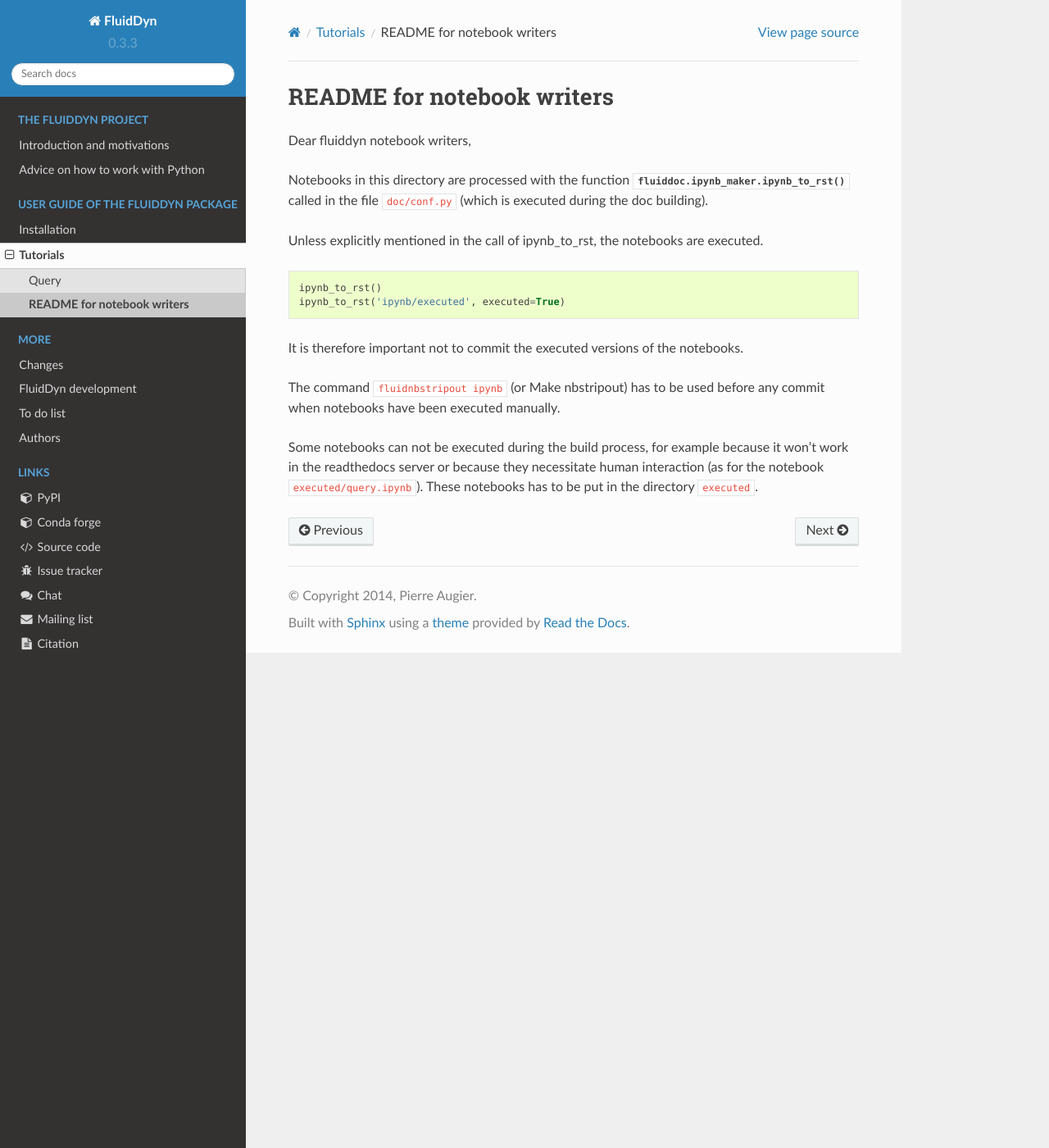
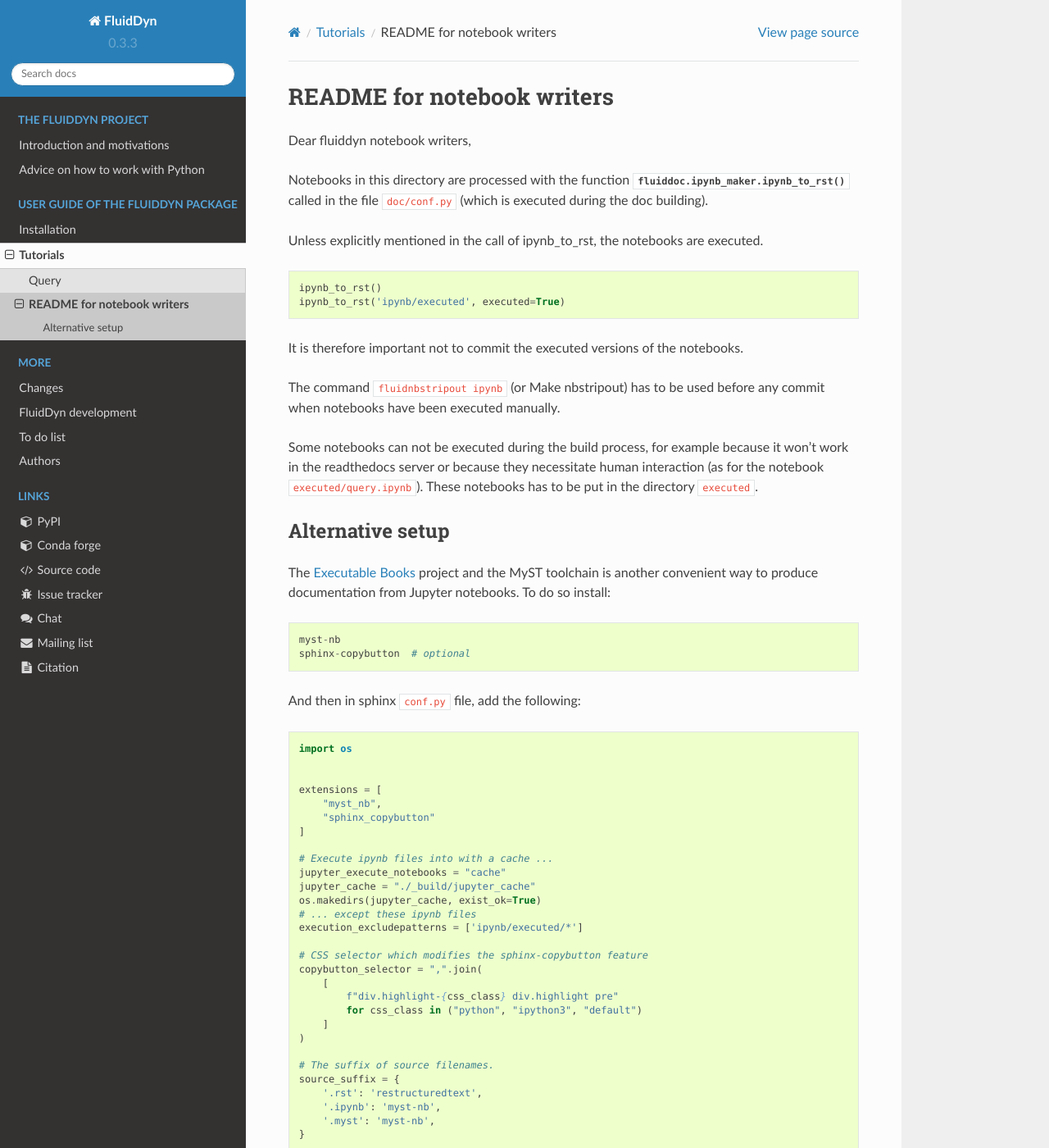
Before and after one commit to fluiddyn/fluiddyn, a Sphinx documentation site: the page built from doc/ipynb/README_for_ipynb_writers.rst, in a window 1280 px wide and 1400 px high. Shown: the whole window at 82% size. Built offline with Sphinx 7.4.7 and the Read the Docs theme 2.0.0, drawn with Linux system fonts in a browser that asks for light colours; pages that are not in the unit, such as notebooks, are missing from menus.

Commit message:
Replace ipynb_to_rst function with myst-nb, add copybutton

```diff
--- a/doc/conf.py
+++ b/doc/conf.py
@@ -13,13 +13,11 @@
 
 import sys
 import os
-from pathlib import Path
 
 import fluiddyn as fld
 
 # this package also comes from fluiddyn
 from fluiddoc import mock_modules
-from fluiddoc.ipynb_maker import execute_notebooks
 
 mock_modules(
     (
@@ -32,9 +30,12 @@
     )
 )
 
-execute_notebooks("ipynb")
-nbsphinx_execute = "never"
-
+#  ipynb_to_rst()
+#  ipynb_to_rst("ipynb/executed", executed=True)
+jupyter_execute_notebooks = "cache"
+jupyter_cache = "./_build/jupyter_cache"
+os.makedirs(jupyter_cache, exist_ok=True)
+execution_excludepatterns = ["ipynb/executed/*"]
 
 # If extensions (or modules to document with autodoc) are in another directory,
 # add these directories to sys.path here. If the directory is relative to the
@@ -60,17 +61,29 @@
     "numpydoc",
     "fluiddoc.mathmacro",
     "sphinxemoji.sphinxemoji",
-    "nbsphinx",
+    "myst_nb",
+    "sphinx_copybutton",
 ]
 
 sphinxemoji_style = "twemoji"
+
+copybutton_selector = ",".join(
+    [
+        f"div.highlight-{css_class} div.highlight pre"
+        for css_class in ("python", "ipython3", "default")
+    ]
+)
 
 # Add any paths that contain templates here, relative to this directory.
 templates_path = ["_templates"]
 
 # The suffix of source filenames.
-source_suffix = ".rst"
-
+# source_suffix = ".rst"
+source_suffix = {
+    ".rst": "restructuredtext",
+    ".ipynb": "myst-nb",
+    ".myst": "myst-nb",
+}
 # The encoding of source files.
 # source_encoding = 'utf-8-sig'
 
@@ -104,14 +117,6 @@
 # List of patterns, relative to source directory, that match files and
 # directories to ignore when looking for source files.
 exclude_patterns = ["_build"]
-paths_notebooks = Path("ipynb").glob("*.ipynb")
-exclude_patterns.extend(
-    [
-        f"ipynb/{path.name}"
-        for path in paths_notebooks
-        if not path.name.endswith(".executed.ipynb")
-    ]
-)
 
 # The reST default role (used for this markup: `text`) to use for all
 # documents.
--- a/doc/ipynb/README_for_ipynb_writers.rst
+++ b/doc/ipynb/README_for_ipynb_writers.rst
@@ -25,3 +25,47 @@
 because it won't work in the readthedocs server or because they necessitate
 human interaction (as for the notebook ``executed/query.ipynb``). These notebooks
 has to be put in the directory ``executed``.
+
+Alternative setup
+-----------------
+The `Executable Books`_ project and the MyST toolchain is another convenient
+way to produce documentation from Jupyter notebooks. To do so install::
+
+    myst-nb
+    sphinx-copybutton  # optional
+
+.. _Executable Books: https://executablebooks.org/
+
+And then in sphinx ``conf.py`` file, add the following:
+
+.. code-block:: ipython3
+
+   import os
+
+
+   extensions = [
+       "myst_nb",
+       "sphinx_copybutton"
+   ]
+
+   # Execute ipynb files into with a cache ...
+   jupyter_execute_notebooks = "cache"
+   jupyter_cache = "./_build/jupyter_cache"
+   os.makedirs(jupyter_cache, exist_ok=True)
+   # ... except these ipynb files
+   execution_excludepatterns = ['ipynb/executed/*']
+
+   # CSS selector which modifies the sphinx-copybutton feature
+   copybutton_selector = ",".join(
+       [
+           f"div.highlight-{css_class} div.highlight pre"
+           for css_class in ("python", "ipython3", "default")
+       ]
+   )
+
+   # The suffix of source filenames.
+   source_suffix = {
+       '.rst': 'restructuredtext',
+       '.ipynb': 'myst-nb',
+       '.myst': 'myst-nb',
+   }
--- a/setup.cfg
+++ b/setup.cfg
@@ -32,6 +32,8 @@
     numpydoc
     nbsphinx
     sphinxemoji
+    myst-nb
+    sphinx-copybutton
     pyqt5
     towncrier
 
```
